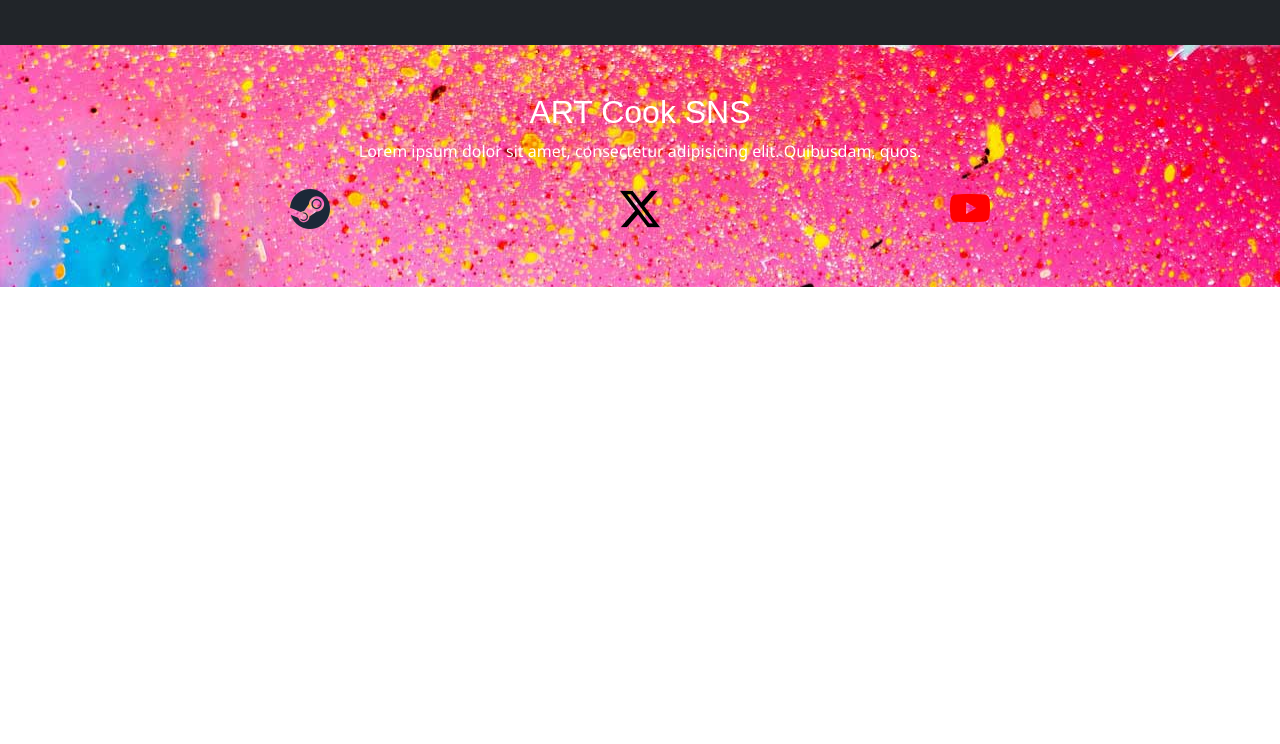
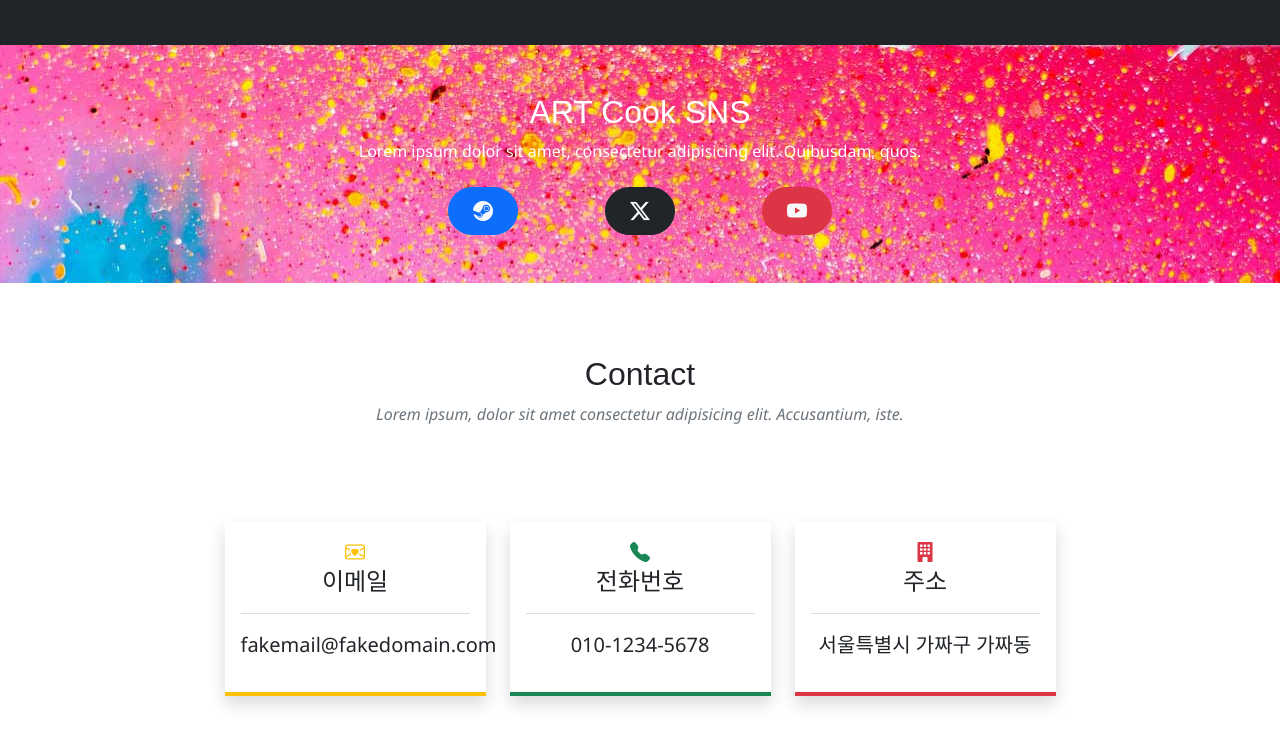
Before and after one commit to glassedCat/Codes-Doodream, a plain HTML site: page Webpage_Doodream/index.html in a window 1280 px wide. Shown: the part 2277-3021 px from the top of the page. Before the commit the page ends 2564 px from the top, so only its background shows below. Drawn offline with nearby package versions, Linux system fonts and the light colour scheme; a web font is replaced by a local one.

Commit message:
webpage second update

```diff
--- a/Webpage_Doodream/index.html
+++ b/Webpage_Doodream/index.html
@@ -32,11 +32,11 @@
         </div>
         <!-- 여기까지가 한줄이다 하고 경계를 짓는 선-->
         <div class="col-md-7 col-lg-5">
-            <h3 class="fw-bold my-3 my-md-0 mb-md-3">Doodream Emmy</h3> <!-- margin Y > middle size (tablet size) > scale number -->
+            <h3 class="fw-bold my-3 my-md-0 mb">Doodream Emmy</h3> <!-- margin Y > middle size (tablet size) > scale number -->
             <!--
             my-3: (기본값) 모든 화면에서 위아래 마진을 3만큼 줍니다.
             my-md-0: 화면이 중간 크기(md) 이상이 되면 위아래 마진을 0으로 바꿉니다.
-            mb-md-3: 화면이 중간 크기(md) 이상이 되면 아래쪽 마진만 다시 3을 줍니다.
+            mb: 화면이 중간 크기(md) 이상이 되면 아래쪽 마진만 다시 3을 줍니다.
             -->
             <p class="lh-lg">Lorem ipsum dolor sit amet consectetur adipisicing elit. Placeat nihil nobis minima, molestiae corrupti numquam necessitatibus? Libero rerum soluta ab cupiditate, debitis esse fugit incidunt?</p>
             <!-- line height: large 행간 -->
@@ -60,7 +60,7 @@
          웹은 기본적으로 12칸을 기준으로 계산하고, 그 곳을 기기 사이즈에 따라
          몇 칸 정도 사용할거냐, 이게 col-sm-n / col-md-n / col-lg-n 이다.
          모바일에서 만약 2개의 칸으로 나눠서 쓰고 싶다면 col-sm-6(12/6=2),
-         태블릿에서 4칸으로 나눠쓰고 싶다면 col-md-3 같이 사용하면 된다.
+         태블릿에서 4칸으로 나눠쓰고 싶다면 col 같이 사용하면 된다.
          col-sm-n col-md-n 처럼 같이 오는 것은, 모바일 사이즈에선 몇칸을
          차지하고, 태블릿 사이즈에선 몇 칸을 차지하겠다 라고 선언하는 것이다.
 
@@ -99,18 +99,21 @@
 
 
 <section id="sns-links" class="py-5">
-  <div class="text-center text-white">
+  <div class="container text-center text-white">
     <h2>ART Cook SNS</h2>
     <p>Lorem ipsum dolor sit amet, consectetur adipisicing elit. Quibusdam, quos.</p>
-    <div class="d-flex align-items-center justify-content-evenly">
-      <a href="https://steamcommunity.com/id/jordan">
-        <i class="bi bi-steam fs-1" style="color: #1b2838;"></i>
+    <div class="d-flex align-items-center justify-content-evenly w-50 mt-4 m-auto">
+      <a href="https://steamcommunity.com/id/jordan"class="btn btn-lg btn-primary
+      rounded-pill px-4 link-light">
+        <i class="bi bi-steam"></i>
       </a>
-      <a href="https://x.com/ovopack">
-        <i class="bi bi-twitter-x fs-1" style="color: black;"></i>
+      <a href="https://x.com/ovopack"class="btn btn-lg rounded-pill btn-dark
+      px-4 link-light">
+        <i class="bi bi-twitter-x"></i>
       </a>
-      <a href="https://www.youtube.com/@%EA%B3%BC%EB%A1%9C%EC%82%AC">
-        <i class="bi bi-youtube fs-1" style="color: red;"></i>
+      <a href="https://www.youtube.com/@%EA%B3%BC%EB%A1%9C%EC%82%AC" class="btn btn-lg btn-danger
+      rounded-pill px-4 link-light">
+        <i class="bi bi-youtube"></i>
       </a>
     </div>
   </div>
@@ -118,7 +121,42 @@
 
 <!-- SNS 끝 -->
 
-
+<!-- 연락처 시작-->
+<section class="container mb-5">
+  <div class="justify-content-center align-items-center text-center">
+    <div class="mt-4 mb-5 py-5">
+      <h2>Contact</h2>
+      <i class="text-secondary">Lorem ipsum, dolor sit amet consectetur adipisicing elit. Accusantium, iste.</i>
+    </div>
+    <div class="row align-items-center justify-content-center"> <!-- 내부 아이템을 맞추고싶다면 반드시 row '바로 아래(내부)'에 col 속성을 가진 아이템들을 넣어줘야 한다. -->
+      <div class="col-md-3">
+          <div class="p-3 shadow fs-5 border-4 border-bottom border-warning">
+            <i class="bi bi-envelope-heart text-warning"></i>
+            <h4>이메일</h4>
+            <hr class="text-secondary">
+            <p>fakemail@fakedomain.com</p>
+          </div>
+      </div>
+      <div class="col-md-3">
+          <div class="p-3 shadow fs-5 border-4 border-bottom border-success">
+            <i class="bi bi-telephone-fill text-success"></i>
+            <h4>전화번호</h4>
+            <hr class="text-secondary">
+            <p>010-1234-5678</p>
+          </div>
+      </div>
+      <div class="col-md-3">
+          <div class="p-3 shadow fs-5 border-4 border-bottom border-danger">
+            <i class="bi bi-building-fill text-danger"></i>
+            <h4>주소</h4>
+            <hr class="text-secondary">
+            <p>서울특별시 가짜구 가짜동</p>
+          </div>
+      </div>
+    </div>
+  </div>
+</section>
+<!-- 연락처 끝-->
 
 
   <script src="src/js/bootstrap.bundle.js"></script>
--- a/Webpage_Doodream/src/css/style.css
+++ b/Webpage_Doodream/src/css/style.css
@@ -1,4 +1,7 @@
 @import url('https://fonts.googleapis.com/css2?family=Gugi&family=Noto+Sans:ital,wght@0,100..900;1,100..900&display=swap');
+
+
+
 
 
 body
```
